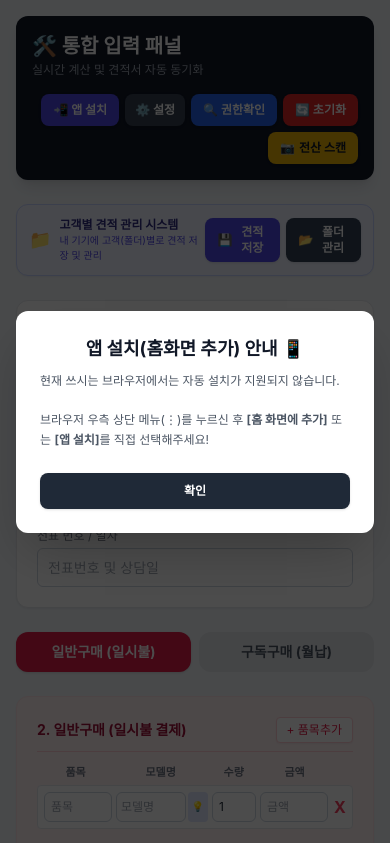
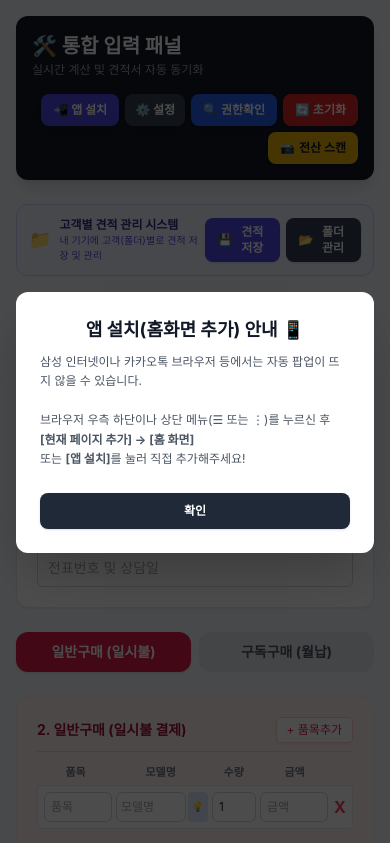
Before and after one commit to aa01051745672-lgtm/himart-gguk, a website: page index.html in a window 390 px wide. Both pictures are taken after a click on the button "📲 앱 설치". Shown: the top 843 px of the page. Drawn offline with nearby package versions, Linux system fonts and the light colour scheme; a web font is replaced by a local one.

Commit message:
feat(ui): update PWA installation guide text
Improve the PWA installation instructions to better accommodate various mobile browsers like Samsung Internet and KakaoTalk.

```diff
--- a/index.html
+++ b/index.html
@@ -668,7 +668,7 @@ async function handlePWAInstall() {
   } else if (/iphone|ipad|ipod/.test(window.navigator.userAgent.toLowerCase())) {
     showModal('홈 화면에 추가하는 법 (아이폰)', '1. 브라우저 하단의 <b>공유 버튼(네모 안의 위쪽 화살표)</b>을 누르세요.<br><br>2. 목록을 내려서 <b>[홈 화면에 추가]</b>를 선택하세요.', true, false);
   } else {
-    showModal('앱 설치(홈화면 추가) 안내 📱', '현재 쓰시는 브라우저에서는 자동 설치가 지원되지 않습니다.<br><br>브라우저 우측 상단 메뉴(⋮)를 누르신 후 <b>[홈 화면에 추가]</b> 또는 <b>[앱 설치]</b>를 직접 선택해주세요!', true, false);
+    showModal('앱 설치(홈화면 추가) 안내 📱', '삼성 인터넷이나 카카오톡 브라우저 등에서는 자동 팝업이 뜨지 않을 수 있습니다.<br><br>브라우저 우측 하단이나 상단 메뉴(☰ 또는 ⋮)를 누르신 후<br><b>[현재 페이지 추가] → [홈 화면]</b><br>또는 <b>[앱 설치]</b>를 눌러 직접 추가해주세요!', true, false);
   }
 }
 
```
